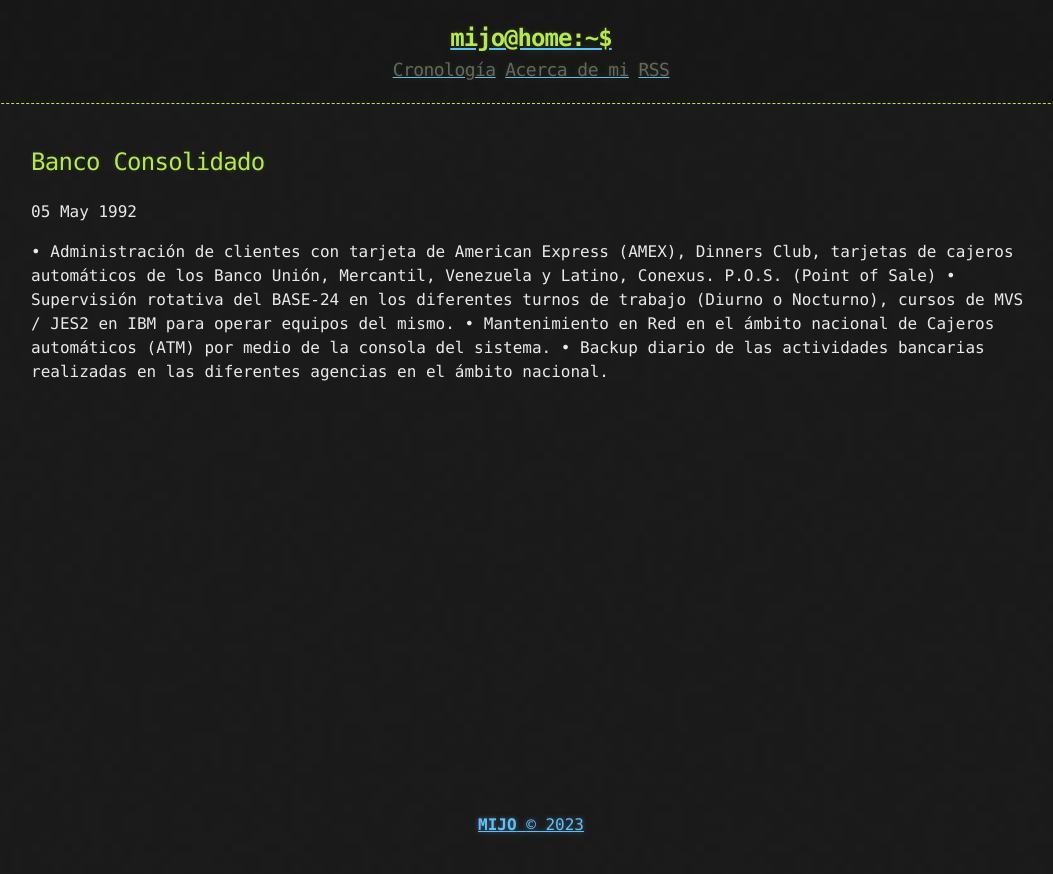
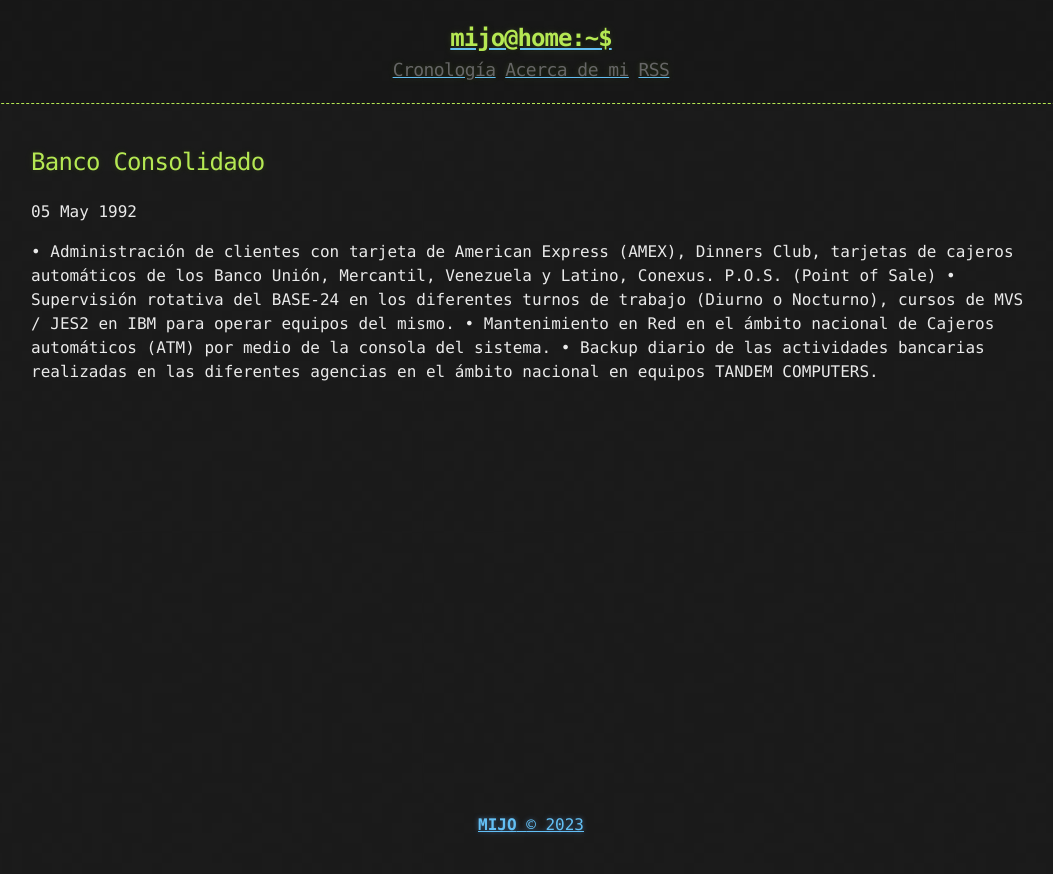
Before and after one commit to parramiguel/parramiguel.github.io, a Jekyll site: the page built from _posts/1992-05-05-Banco-Consolidado.md, in a window 1280 px wide. Shown: the top 874 px of the page, without its empty margins (109-1162 px from the left). Built offline with Jekyll 4.4.1, drawn with Linux system fonts in a browser that asks for light colours.

Commit message:
Viernes 13/10/2023

```diff
--- a/_posts/1992-05-05-Banco-Consolidado.md
+++ b/_posts/1992-05-05-Banco-Consolidado.md
@@ -7,4 +7,4 @@ Banco Unión, Mercantil, Venezuela y Latino, Conexus. P.O.S. (Point of Sale)
 • Supervisión rotativa del BASE-24 en los diferentes turnos de trabajo (Diurno o Nocturno), cursos de MVS / JES2 en IBM para
 operar equipos del mismo.
 • Mantenimiento en Red en el ámbito nacional de Cajeros automáticos (ATM) por medio de la consola del sistema.
-• Backup diario de las actividades bancarias realizadas en las diferentes agencias en el ámbito nacional.
+• Backup diario de las actividades bancarias realizadas en las diferentes agencias en el ámbito nacional en equipos TANDEM COMPUTERS.
```
